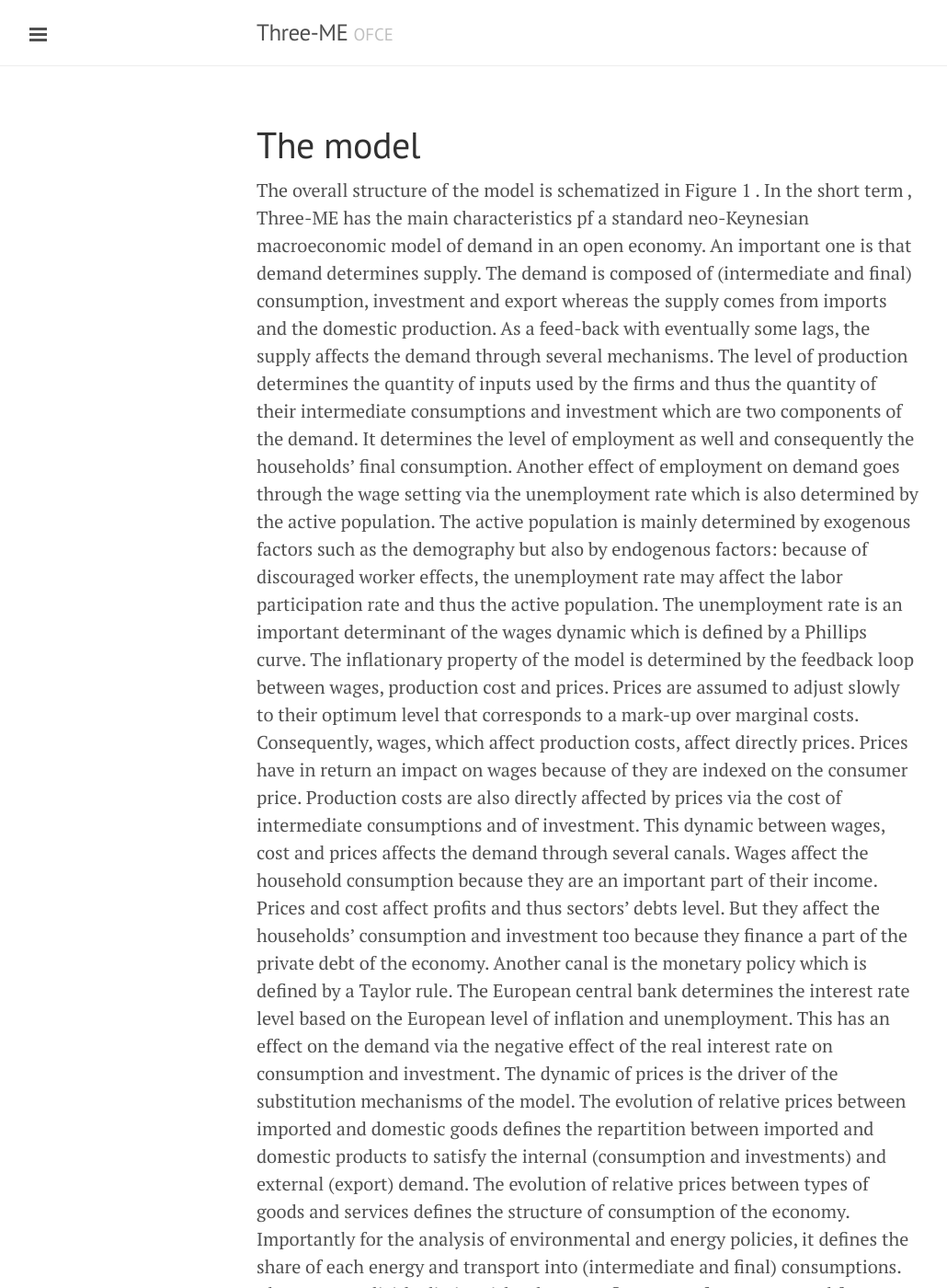
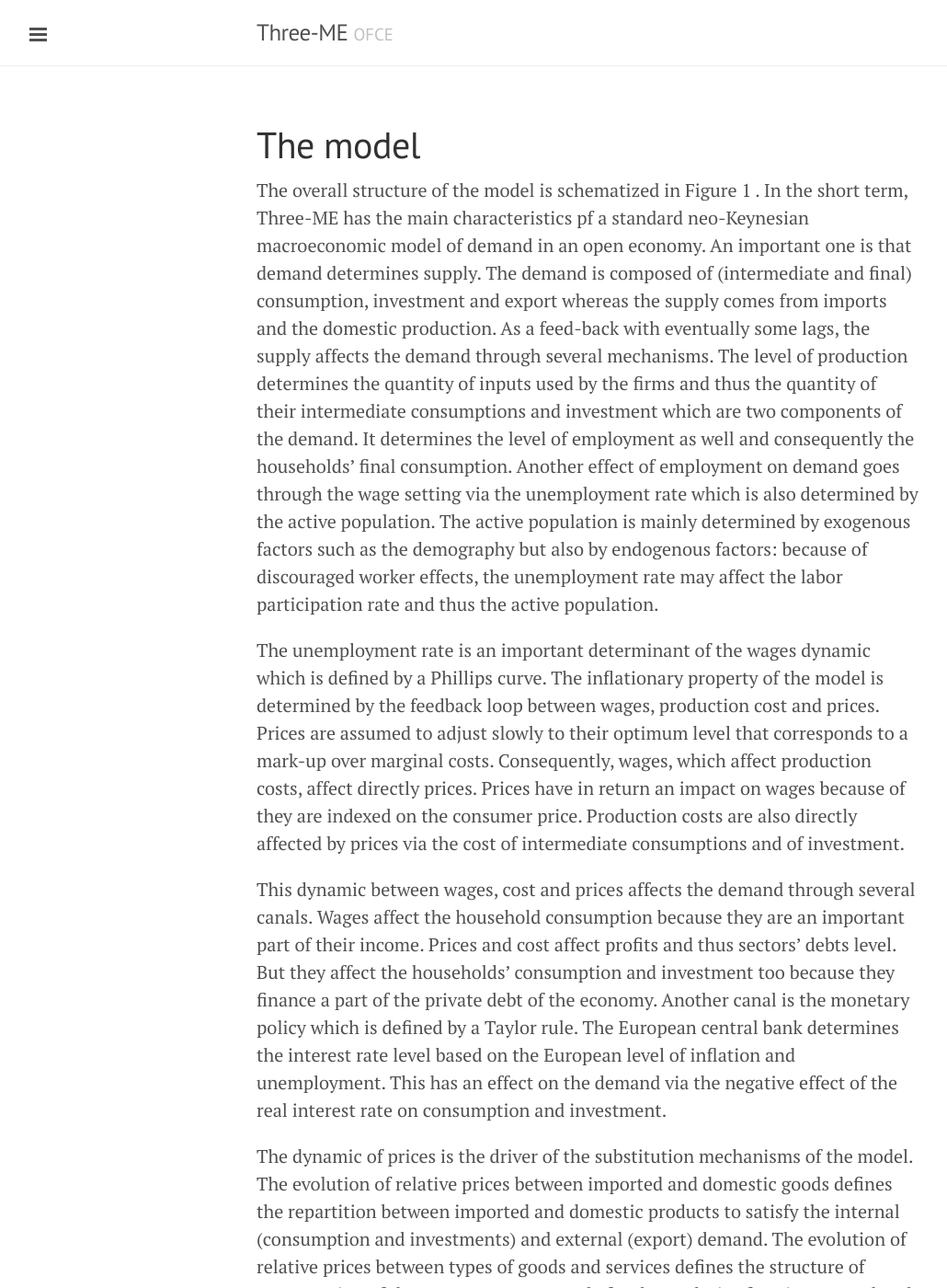
Before and after one commit to Lidewey/Lidewey.github.io, a Jekyll site: the page built from Themodel.html, in a window 1280 px wide and 1400 px high. Shown: the whole window at 92% size, without its empty margins (1-1031 px from the left). Built offline with Jekyll 4.4.1, drawn with Linux system fonts in a browser that asks for light colours; Markdown is read by kramdown in place of the engine named in the settings; some of the changed text lies outside the part shown.

Commit message:
Make paragraphs

```diff
--- a/Themodel.html
+++ b/Themodel.html
@@ -8,7 +8,7 @@ title: The model
 
 
 <p>
-	The overall structure of the model is schematized in Figure 1 . In the short term , Three-ME has the main characteristics pf a standard neo-Keynesian macroeconomic model of
+	The overall structure of the model is schematized in Figure 1 . In the short term, Three-ME has the main characteristics pf a standard neo-Keynesian macroeconomic model of
 demand in an open economy. An important one is that demand determines supply. The
 demand is composed of (intermediate and final) consumption, investment and export whereas
 the supply comes from imports and the domestic production. As a feed-back with eventually
@@ -20,31 +20,34 @@ consumption. Another effect of employment on demand goes through the wage settin
 unemployment rate which is also determined by the active population. The active population
 is mainly determined by exogenous factors such as the demography but also by endogenous
 factors: because of discouraged worker effects, the unemployment rate may affect the labor
-participation rate and thus the active population.
+participation rate and thus the active population.</p>
 
-The unemployment rate is an important determinant of the wages dynamic which is
+<p>The unemployment rate is an important determinant of the wages dynamic which is
 defined by a Phillips curve. The inflationary property of the model is determined by the
 feedback loop between wages, production cost and prices. Prices are assumed to adjust slowly
 to their optimum level that corresponds to a mark-up over marginal costs. Consequently,
 wages, which affect production costs, affect directly prices. Prices have in return an impact on
 wages because of they are indexed on the consumer price. Production costs are also directly
-affected by prices via the cost of intermediate consumptions and of investment.
-This dynamic between wages, cost and prices affects the demand through several
+affected by prices via the cost of intermediate consumptions and of investment.</p>
+
+<p>This dynamic between wages, cost and prices affects the demand through several
 canals. Wages affect the household consumption because they are an important part of their
 income. Prices and cost affect profits and thus sectors’ debts level. But they affect the
 households’ consumption and investment too because they finance a part of the private debt
 of the economy. Another canal is the monetary policy which is defined by a Taylor rule. The
 European central bank determines the interest rate level based on the European level of
 inflation and unemployment. This has an effect on the demand via the negative effect of the
-real interest rate on consumption and investment.
-The dynamic of prices is the driver of the substitution mechanisms of the model. The
+real interest rate on consumption and investment. </p>
+
+<p>The dynamic of prices is the driver of the substitution mechanisms of the model. The
 evolution of relative prices between imported and domestic goods defines the repartition
 between imported and domestic products to satisfy the internal (consumption and
 investments) and external (export) demand. The evolution of relative prices between types of
 goods and services defines the structure of consumption of the economy. Importantly for the
 analysis of environmental and energy policies, it defines the share of each energy and
-transport into (intermediate and final) consumptions.
-Three-ME explicitly distinguishes between five types of transports and four types of
+transport into (intermediate and final) consumptions. </p>
+
+<p>Three-ME explicitly distinguishes between five types of transports and four types of
 energy (resp. red and yellow lines in Table 1). Energy intensity was the main criterion for the
 selection of the 24 sectors (see Appendix C). This relatively high level of disaggregation is
 important to capture the complexity of the substitution mechanisms involved after a change in
@@ -52,8 +55,9 @@ the relative price between energies. For instance, an increase in the oil price
 substitution from oil to the other energy in several ways. In addition to direct substitutions by
 producer and consumer, indirect effects occur via the increase of the production price of oil
 intensive sectors. This leads to intermediate and final consumptions structure less oil
-intensive. The decrease of the use of transport by road would be the most typical example.
-Three-ME accounts also for endogenous energy efficiency and sobriety effects. In
+intensive. The decrease of the use of transport by road would be the most typical example.</p>
+
+<p>Three-ME accounts also for endogenous energy efficiency and sobriety effects. In
 contrast with the substitution mechanisms, the reduction of a given energy consumption does
 not imply the increase of the use of another energy. Sobriety consists in refraining from
 consuming energy by for instance staying home during the weekend instead of taking the car
@@ -63,8 +67,9 @@ achieved with a lower quantity of energy. Energy efficiency implies an investmen
 efficient technology by for instance switching from a high to a low oil consumption car or by
 using more efficient insulation techniques for the house. In the current version of model, endogenous efficiency phenomena are introduced through an explicit distinction between two
 types of housing and automobile investments: energy saving housing and “comfort” housing
-investments; low and high oil consumption cars.
-In Three-ME, efficiency and sobriety phenomena decrease the consumer price since the
+investments; low and high oil consumption cars.</p>
+
+<p>In Three-ME, efficiency and sobriety phenomena decrease the consumer price since the
 share of energy into consumption decreases (see Section V ). This allows for directly 9
 capturing the so-called “rebound effect” in consumption behaviour often observed at the
 micro level (Bentzen, 2004; Sorrell and al., 2009). There is a rebound effect when the
@@ -76,8 +81,9 @@ bill. After an insulation investment, they will have the tendency to increase th
 temperature of their house keeping their energy bill more or less constant. This effect is
 explicitly taken into account in the model: an energy efficiency investment decreases the
 consumer price and thus increases the real income which leads to a higher level of (energy)
-consumption.
-The short and medium run dynamic is largely driven by the demand side through multiplier
+consumption. </p>
+
+<p>The short and medium run dynamic is largely driven by the demand side through multiplier
 and accelerator mechanisms. Because of the slow adjustment of price and quantity to their
 optimal value, the allocation of production factors is sub-optimal in the short and medium run.
 The long term is driven by the supply constrain. All adjustment processes are achieved: there
@@ -89,7 +95,7 @@ rates of the technical progress and of the population. Per capita real variables
 same rate as the technical progress. All prices grow at the rate of inflation which is defined by
 the exogenous rate of inflation in the rest of the world. The endogenous dynamic of the model
 is determined by capital accumulation of households and firms, the specification of the
-anticipation and of the adjustment dynamic.
+anticipation and of the adjustment dynamic.</p>
 
 <img src="/_images/threeme.jpg" alt="Three-ME" width="400" height="450">
 </p>
```
